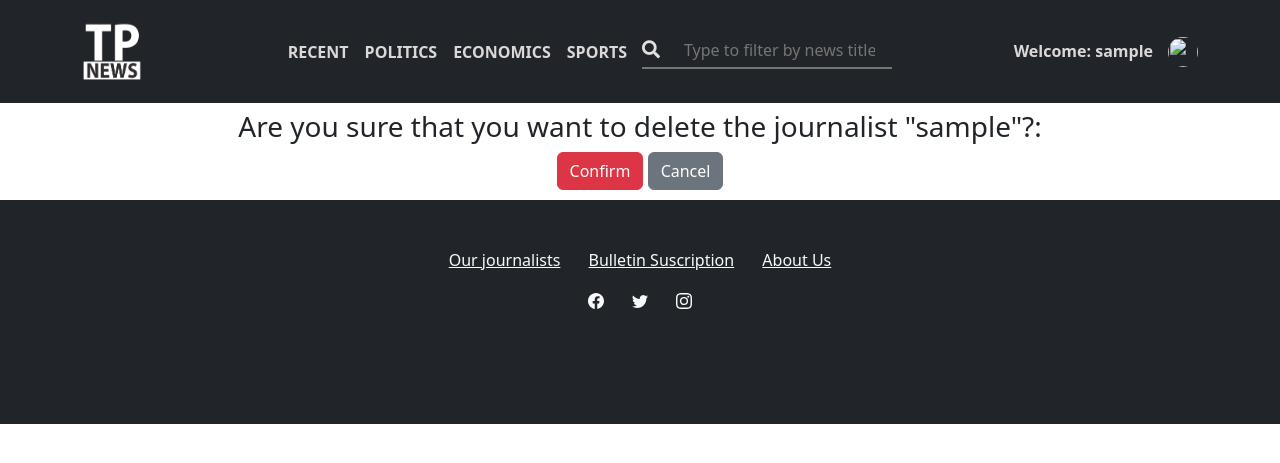
After one commit to davidfernndez775/tp_news, a Django app: page /accounts/delete_journalist/1 in a window 1280 px wide. The commit adds this page. Shown: the top 463 px of the page. Run offline with Django 4.2, Linux system fonts and the light colour scheme; the visitor is signed in with stand-in values (Sample User, id 1); data comes from the database, SQL or seed files in the repository; data that the repository does not hold is empty; some libraries are stand-ins or nearby versions.

Commit message:
logged user solve and delete journalist

```diff
--- /dev/null
+++ b/accounts/templates/accounts/delete_journalist.html
@@ -0,0 +1,12 @@
+{% extends "base.html" %}
+{% block content %}
+    <div class="container" id="container-gen">
+        <form class="text-center" method="post" id="delete-form">
+            {% csrf_token %}
+            <h3>Are you sure that you want to delete the journalist "{{ object }}"?:</h3>
+            <input type="submit" value="Confirm"  class="btn btn-danger">
+            <a href="{% url 'news_service:journalists_list' %}"
+               class="btn btn-secondary">Cancel</a>
+        </form>
+    </div>
+{% endblock content %}
--- a/accounts/urls.py
+++ b/accounts/urls.py
@@ -9,4 +9,6 @@ urlpatterns = [
     path('login/', auth_views.LoginView.as_view(template_name='accounts/login.html'), name='login'),
     path('logout/', auth_views.LogoutView.as_view(), name='logout'),
     path('signup/', views.SignUp.as_view(), name='signup'),
+    path('delete_journalist/<int:pk>', views.JournalistDeleteView.as_view(),
+         name='delete_journalist')
 ]
--- a/accounts/views.py
+++ b/accounts/views.py
@@ -1,7 +1,8 @@
 from django.shortcuts import render
-from django.views.generic import CreateView
+from django.views.generic import CreateView, DeleteView
 from django.contrib.auth.mixins import PermissionRequiredMixin
 from django.urls import reverse_lazy
+from django.shortcuts import redirect
 from news_service.forms import JournalistSignupForm
 from django.contrib.auth.models import User, Group
 from news_service.models import Journalist
@@ -28,3 +29,11 @@ class SignUp(PermissionRequiredMixin, CreateView):
         self.object.groups.add(self.object.group)
 
         return response
+
+
+class JournalistDeleteView(PermissionRequiredMixin, DeleteView):
+    permission_required = "accounts.delete_user"
+    template_name = 'accounts/delete_journalist.html'
+    model = User
+    success_url = reverse_lazy("news_service:journalists_list")
+# TODO falta la logica para una vez que se borra un usuario dejar su informacion en los post relacionados
--- a/news_service/templates/news_service/journalists.html
+++ b/news_service/templates/news_service/journalists.html
@@ -27,7 +27,11 @@
                                 <a id="card-title">{{ journalist.user.first_name }} {{ journalist.user.last_name }}</a>
                             </h4>
                             <p class="card-text">{{ journalist.description }}</p>
-                            {% if user.journalist.is_chief %}<a class="btn btn-danger" type="button" href="">Remove</a>{% endif %}
+                            {% if user.journalist.is_chief %}
+                                <a class="btn btn-danger"
+                                   type="button"
+                                   href="{% url "accounts:delete_journalist" pk=journalist.pk %}">Remove</a>
+                            {% endif %}
                         </div>
                     </div>
                 </div>
--- a/news_service/urls.py
+++ b/news_service/urls.py
@@ -9,5 +9,5 @@ urlpatterns = [
     path('board/<slug:slug>', views.BoardView.as_view(), name='board'),
     path('create_news',
          views.CreateNewsView.as_view(), name='create_news'),
-    path('journalists', views.JournalistsList.as_view(), name='journalists_list')
+    path('journalists', views.JournalistsListView.as_view(), name='journalists_list')
 ]
--- a/news_service/views.py
+++ b/news_service/views.py
@@ -35,6 +35,6 @@ class CreateNewsView(LoginRequiredMixin, generic.CreateView):
     success_url = "//"
 
 
-class JournalistsList(generic.ListView):
+class JournalistsListView(generic.ListView):
     model = models.Journalist
     template_name = 'news_service/journalists.html'
--- a/templates/base.html
+++ b/templates/base.html
@@ -62,10 +62,11 @@
                             </li>
                         </ul>
                         {% if user.is_authenticated %}
-                            <p class="navbar-text" id="welcome">Welcome: {{ user.journalist.slug }}</p>
+                            <p class="navbar-text" id="welcome">Welcome: {{ request.user.username }}</p>
+                            {% comment %} Se pone request.user para referenciar al usuario logueado, no al que objeto User que estemos usando en una operacion {% endcomment %}
                             <a href="{% url "news_service:board" slug=user.journalist.slug %}">
                                 <img class="rounded-circle"
-                                     src="{{ user.journalist.photo.url }}"
+                                     src="{{ request.user.journalist.photo.url }}"
                                      alt=""
                                      width="30em"
                                      height="30em">
```
